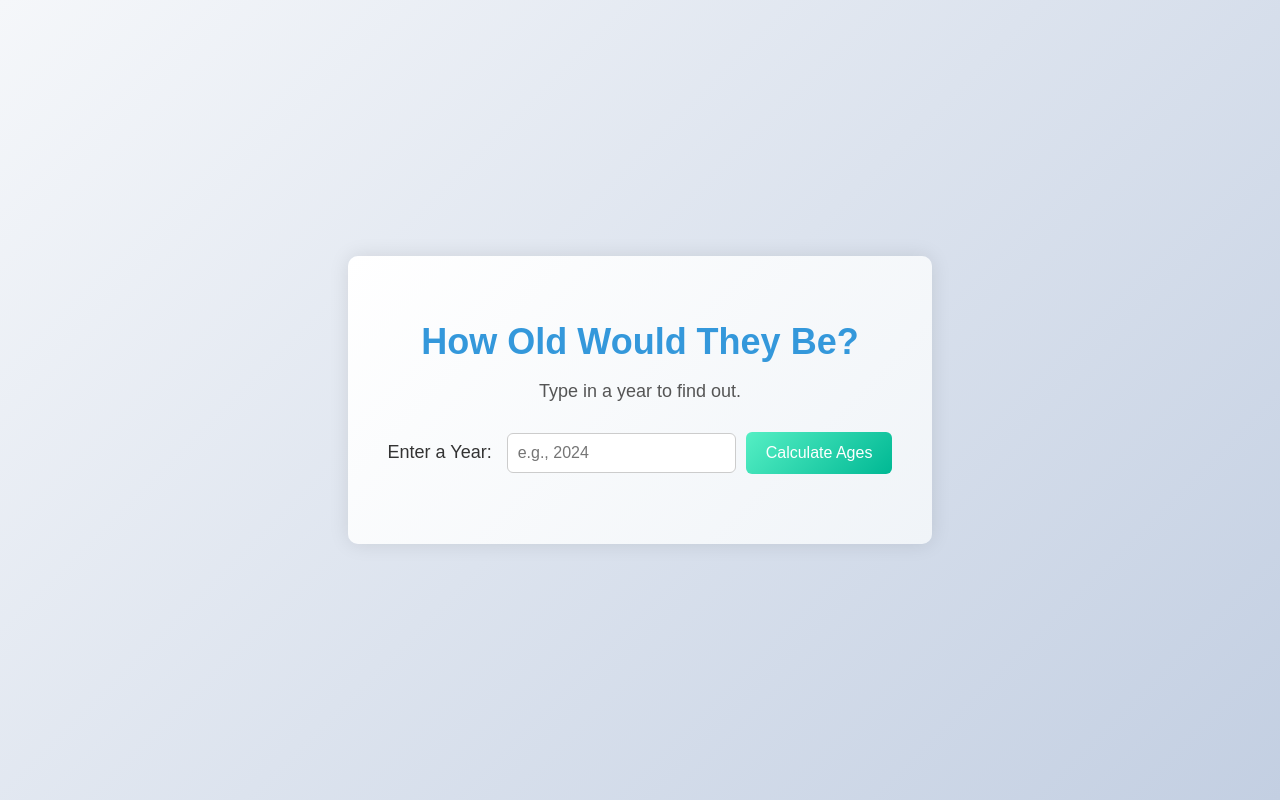
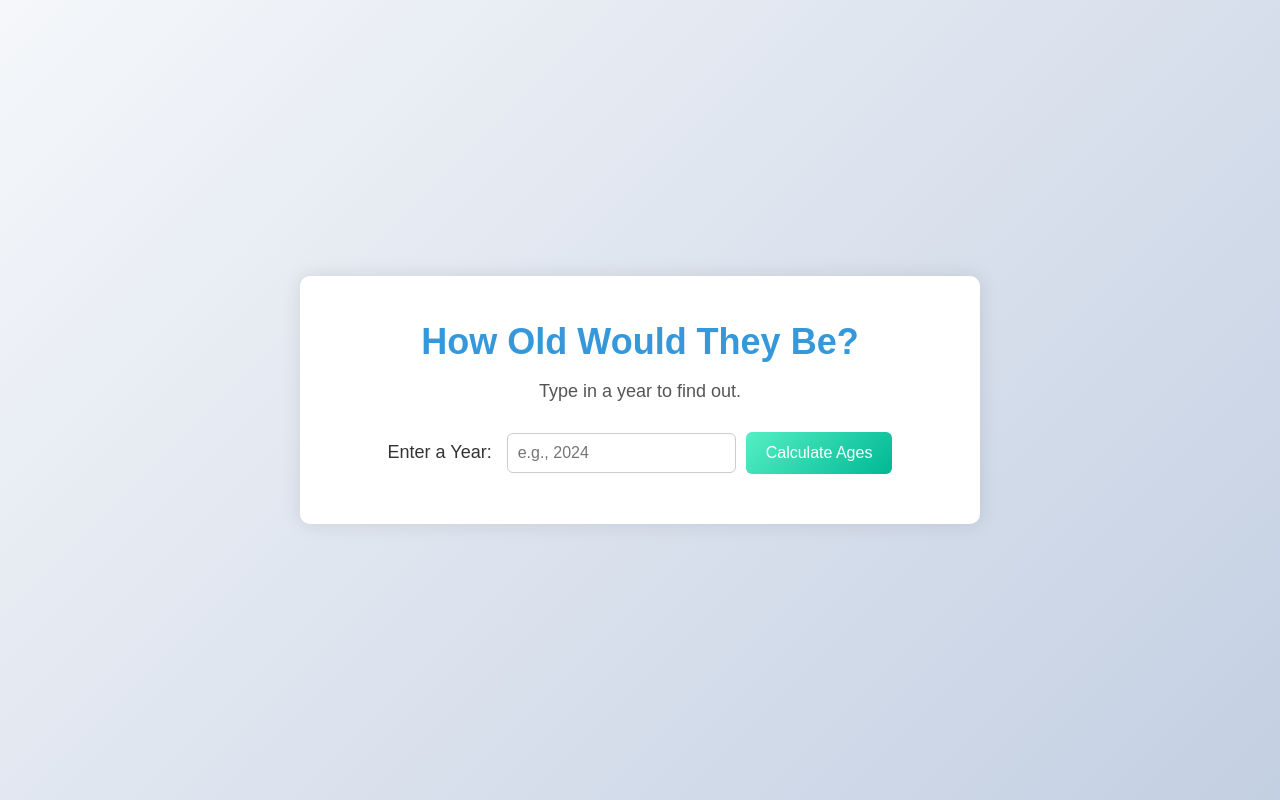
Before and after one commit to cyyay/AgeCalc, a plain HTML site: page index.html in a window 1280 px wide. Drawn offline with Linux system fonts and the light colour scheme.

Commit message:
few changes

```diff
--- a/style.css
+++ b/style.css
@@ -10,13 +10,21 @@ body {
 }
 
 .container {
-    background: linear-gradient(135deg, #FFFFFF, #F0F4F8);
-    padding: 40px;
+    background: #FFFFFF;
+    padding: 20px;
     border-radius: 10px;
     box-shadow: 0 0 20px rgba(0, 0, 0, 0.1);
     text-align: center;
     transition: transform 0.3s ease-in-out;
+    width: 80%;
 }
+
+@media only screen and (min-width: 768px) {
+    .container {
+        width: 50%;
+    }
+}
+
 
 .container:hover {
     transform: scale(1.02);
@@ -42,8 +50,9 @@ p {
     display: flex;
     align-items: center;
     justify-content: center;
-    margin-bottom: 30px;
+    margin-bottom: 20px;
 }
+
 
 label {
     margin-right: 15px;
@@ -67,11 +76,13 @@ button {
     border: none;
     border-radius: 6px;
     cursor: pointer;
+    transition: background 0.3s ease-in-out;
 }
 
 button:hover {
     background: linear-gradient(135deg, #00b894, #55efc4);
 }
+
 
 #result {
     margin-top: 30px;
```
